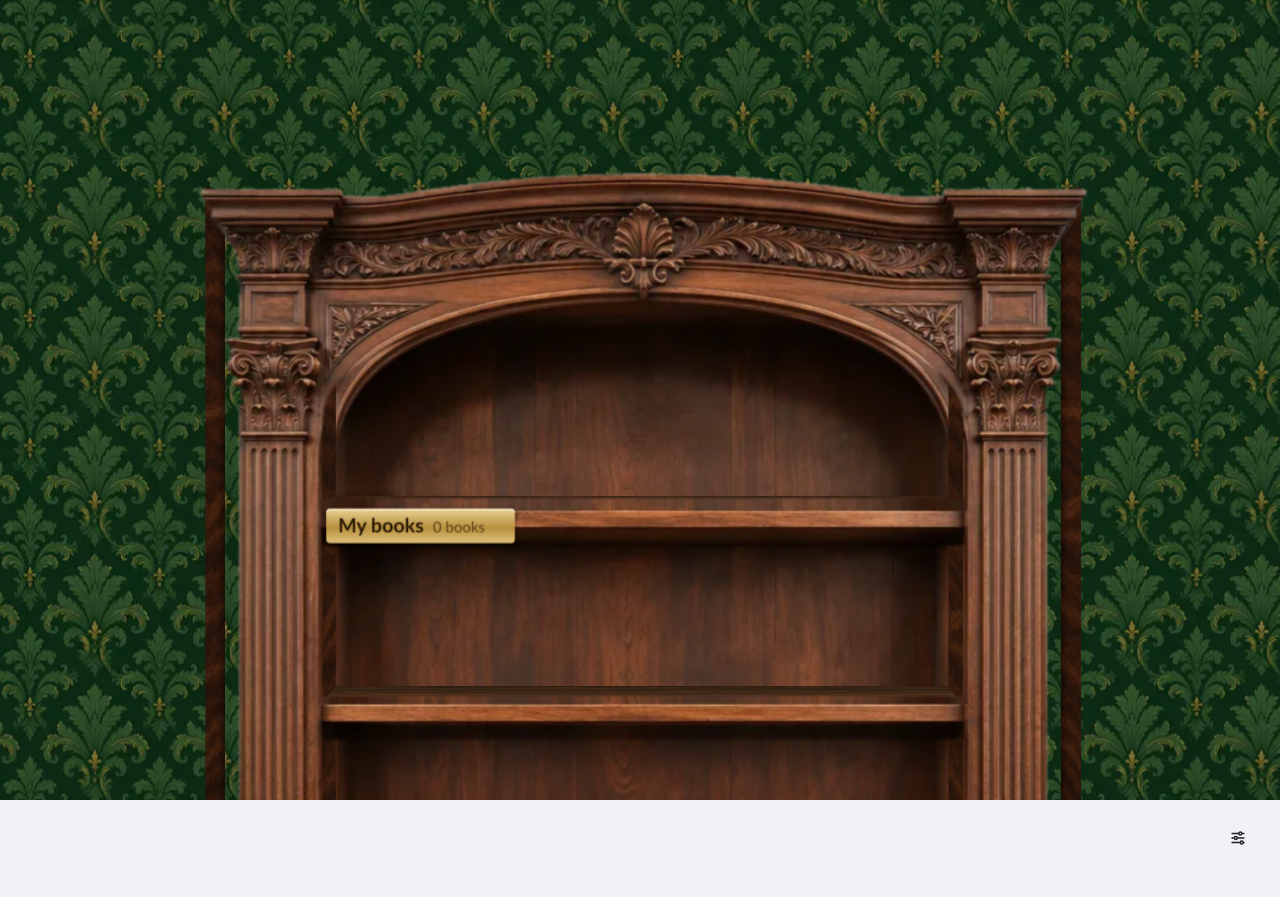
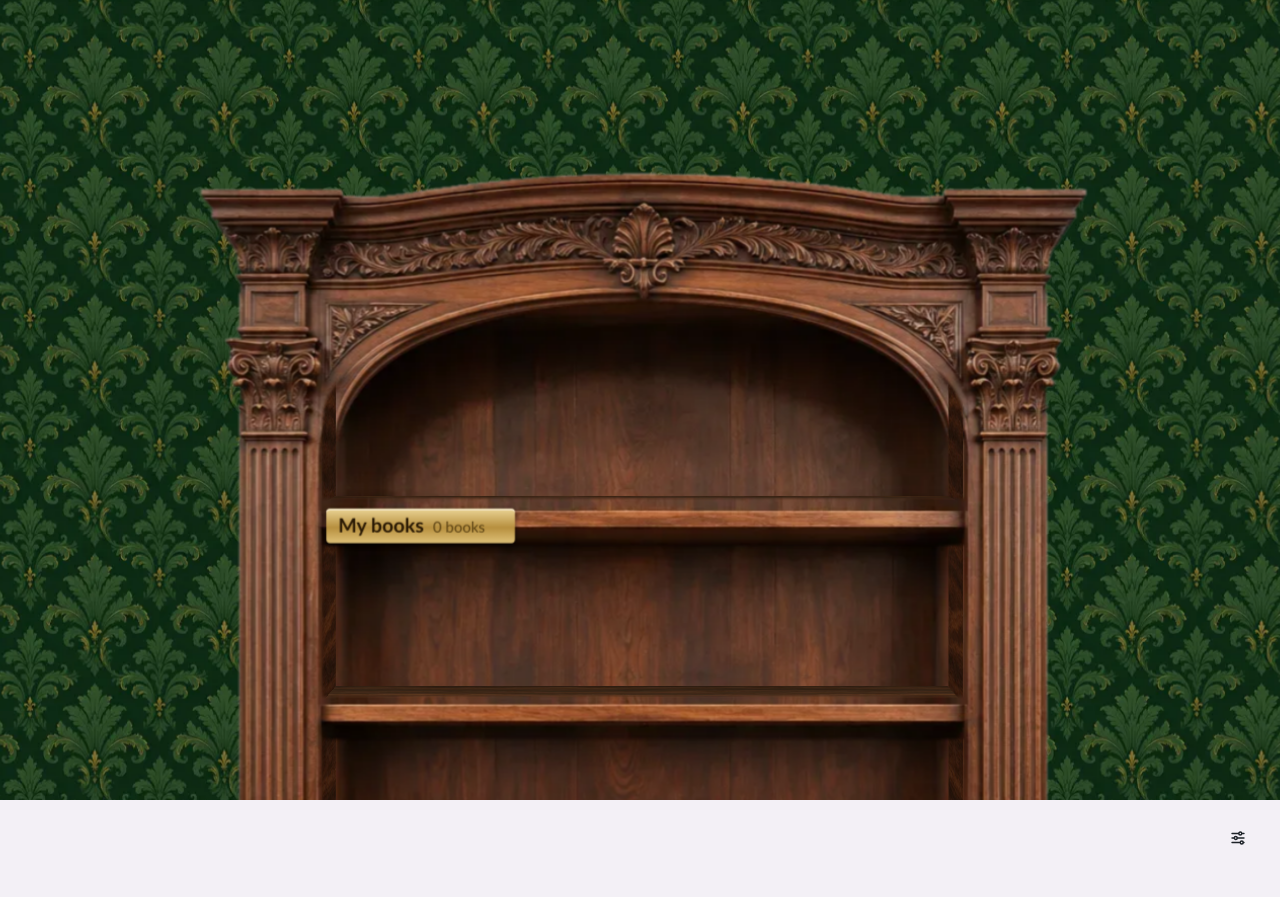
Before and after one commit to RisiMorina/article_app, a plain HTML site: page index.html in a window 1280 px wide. Shown: the top 897 px of the page. Drawn offline with nearby package versions, Linux system fonts and the light colour scheme.

Commit message:
Hero: no dark side strips beside a single case, books clear of the arch
A single flat case no longer shows its outer side panels (they face away from
the viewer and read as dark strips beside the columns). The top shelf sits
under the arch, so its books keep 50 units from each side (ARCH_INSET) and
that row holds a little less.

Co-Authored-By: Claude Opus 5.5 <noreply@anthropic.com>

```diff
--- a/css/style.css
+++ b/css/style.css
@@ -1032,7 +1032,8 @@ body.resizing .r-body { transition: none; }
 .hero-room.single .wall.left { justify-self: center; transform: none; padding-left: 900px; padding-right: 900px; }
 .hero-room.single .floor, .hero-room.single .ceiling { clip-path: none; }
 .hero-room.single .wall .pcase { margin: 0; }
-.hero-room.single .wall .pcase .cs-ol, .hero-room.single .wall .pcase .cs-or { display: block; }
+/* one flat case seen from the front: its outer sides face away from you, so they stay hidden (they showed as dark strips beside the columns) */
+.hero-room.single .wall .pcase .cs-ol, .hero-room.single .wall .pcase .cs-or { display: none; }
 .hero-room.single .wall.left::after { background: linear-gradient(90deg, rgb(0 0 0 / .3), transparent 25%, transparent 75%, rgb(0 0 0 / .3)); }
 .hero-room.single .pslot { cursor: default; }
 .hero.zoomed:has(.single) .pslot, .hero-room.single .pslot { cursor: default; }
--- a/js/library.js
+++ b/js/library.js
@@ -291,6 +291,7 @@ const Library = {
   SLOTS: [{ floor: 298, h: 175 }, { floor: 470, h: 136 }, { floor: 636, h: 134 }, { floor: 806, h: 134 }, { floor: 964, h: 120 }],
   CASE: { w: 880, h: 1168, left: 160, inner: 557 },
   ROW_CAP: 547,                                  // usable width of one shelf, in units
+  ARCH_INSET: 50,                                // the top shelf sits under the arch: books keep this far from each side so they stay clear of it
 
   /** Turn shelves (folders) into slots, one per row of books. A full folder takes several slots. */
   _slotsFor(cases) {
@@ -298,9 +299,10 @@ const Library = {
     for (const c of cases) {
       const rows = [[]];
       let used = 0;
+      const cap = () => (out.length + rows.length - 1) % this.SLOTS.length === 0 ? this.ROW_CAP - 2 * this.ARCH_INSET : this.ROW_CAP;
       for (const a of c.books) {
         const w = this._bookWidth(a) + 5;
-        if (used + w > this.ROW_CAP && rows.at(-1).length) { rows.push([]); used = 0; }
+        if (used + w > cap() && rows.at(-1).length) { rows.push([]); used = 0; }
         rows.at(-1).push(a);
         used += w;
       }
@@ -336,7 +338,9 @@ const Library = {
       class: 'pslot', dataset: s.blank ? { blank: '1' } : {}, style: { bottom: ((C.h - g.floor) / C.h * 100) + '%', height: (g.h / C.h * 100) + '%' }
     },
       label,
-      h('ul', { class: 'books', style: { left: (C.left / C.w * 100) + '%', width: (C.inner / C.w * 100) + '%' } },
+      h('ul', { class: 'books', style: i === 0
+        ? { left: ((C.left + this.ARCH_INSET) / C.w * 100) + '%', width: ((C.inner - 2 * this.ARCH_INSET) / C.w * 100) + '%' }
+        : { left: (C.left / C.w * 100) + '%', width: (C.inner / C.w * 100) + '%' } },
         ...this._rowItems(s.row, s.key, side),
         empty ? h('li', { class: 'shelf-empty', text: droppable ? 'Empty. Drag a book here.' : 'Nothing here yet.' }) : null));
     if (droppable) {
```
